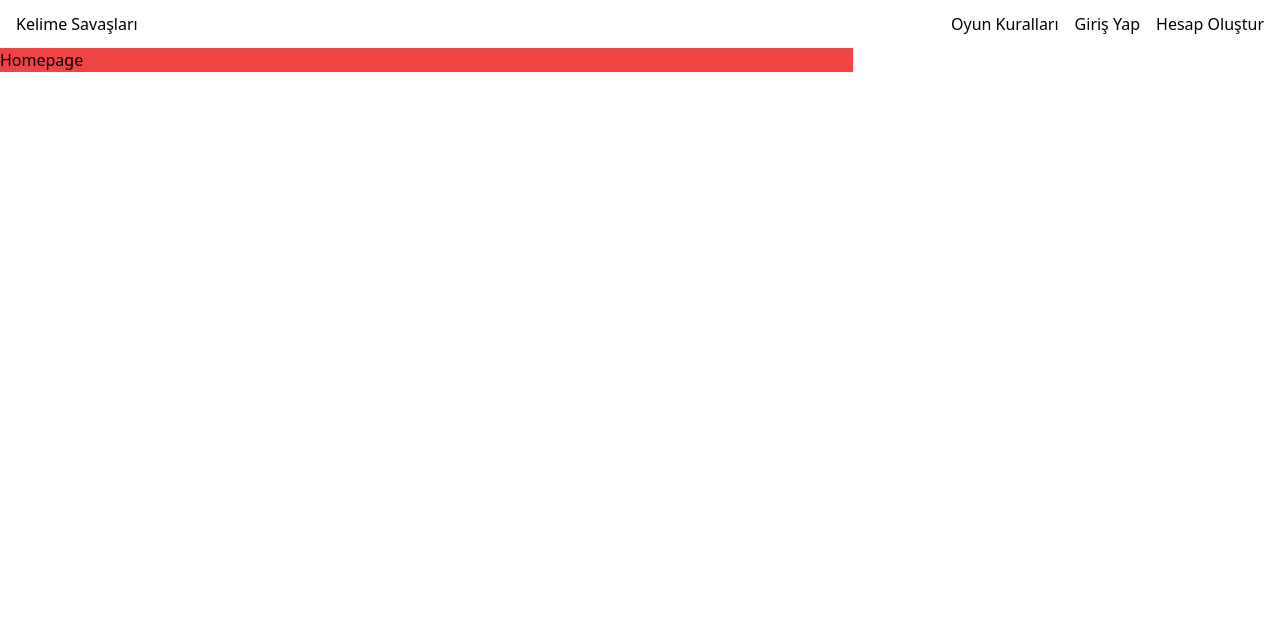
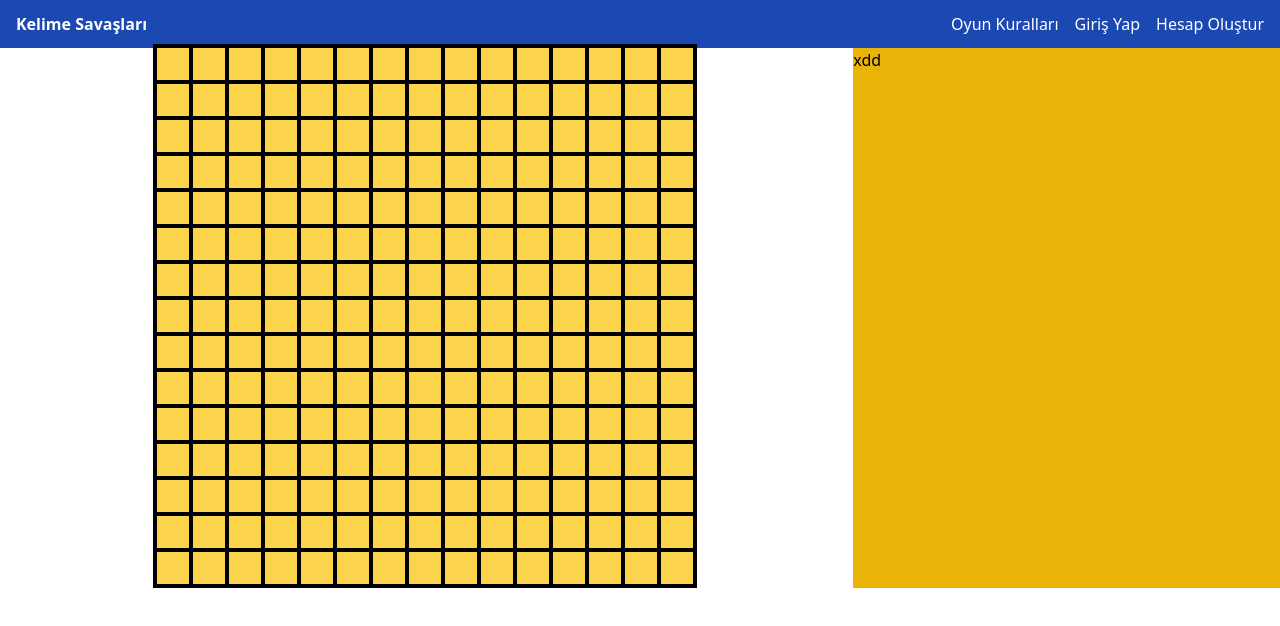
Before and after one commit to MRSevim/WordBattles, a React (Vite) app in the folder frontend/: page / in a window 1280 px wide. Shown: the top 626 px of the page. Built offline with nearby package versions, Linux system fonts and the light colour scheme.

Commit message:
making game board

```diff
--- /dev/null
+++ b/frontend/src/components/GameBoard.tsx
@@ -0,0 +1,33 @@
+export const GameBoard = () => {
+  return (
+    <div className="w-2/3 flex flex-col items-center">
+      <Cells />
+    </div>
+  );
+};
+
+const board = {
+  width: 15,
+  height: 15,
+};
+
+const Cells = () => {
+  return (
+    <>
+      {[...Array(board.width)].map((e, i) => {
+        return (
+          <div key={i} className="flex">
+            {[...Array(board.height)].map((e, i) => {
+              return (
+                <div
+                  key={i}
+                  className="-mt-1 -ml-1 w-10 h-10 bg-amber-300 border-4 border-black"
+                ></div>
+              );
+            })}
+          </div>
+        );
+      })}
+    </>
+  );
+};
--- a/frontend/src/components/Header.tsx
+++ b/frontend/src/components/Header.tsx
@@ -2,9 +2,13 @@ import { Link } from "react-router-dom";
 
 export const Header = () => {
   return (
-    <header className="container mx-auto p-4 py-3 flex justify-between">
-      <Link to="/">Kelime Savaşları</Link>
-      <Links />
+    <header className="bg-primary text-white">
+      <div className="container mx-auto p-4 py-3 flex justify-between">
+        <Link to="/" className="font-bold">
+          Kelime Savaşları
+        </Link>
+        <Links />
+      </div>
     </header>
   );
 };
--- a/frontend/src/pages/Homepage.tsx
+++ b/frontend/src/pages/Homepage.tsx
@@ -1,10 +1,10 @@
+import { GameBoard } from "../components/GameBoard";
+
 export const Homepage = () => {
   return (
-    <div className="container mx-auto">
-      <div className="w-2/3 bg-red-500">
-        <div>Homepage</div>
-      </div>
-      <div className="w-1/3 bg-yellow-500"></div>
+    <div className="container mx-auto flex">
+      <GameBoard />
+      <div className="w-1/3 bg-yellow-500">xdd</div>
     </div>
   );
 };
--- a/frontend/tailwind.config.js
+++ b/frontend/tailwind.config.js
@@ -2,7 +2,7 @@
 export default {
   content: ["./index.html", "./src/**/*.{js,ts,jsx,tsx}"],
   theme: {
-    extend: {},
+    extend: { colors: { primary: "#1B48B1" } },
   },
   plugins: [],
 };
```
